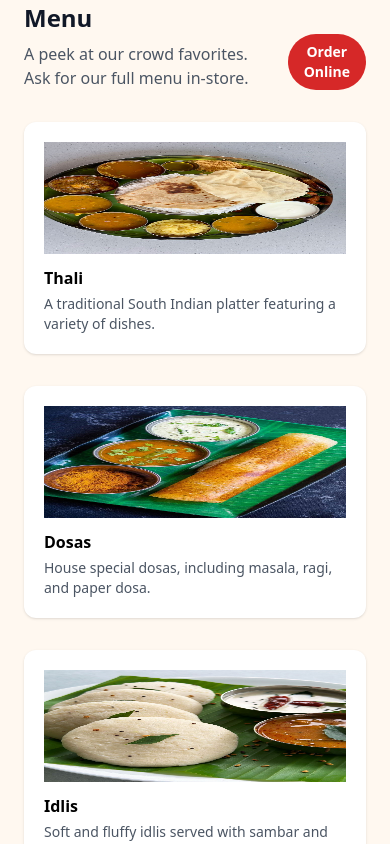
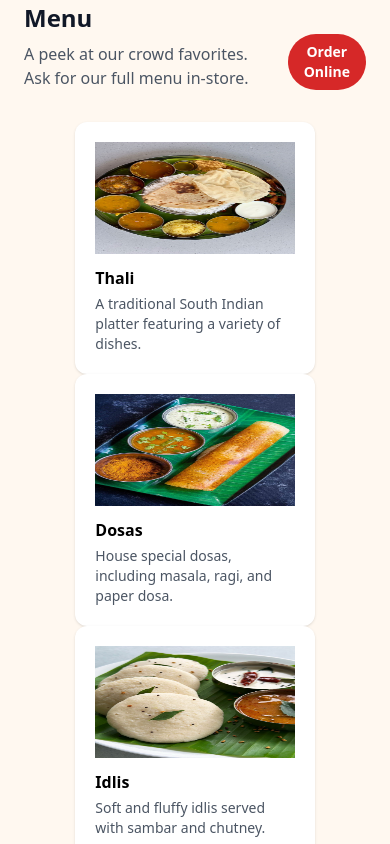
Before and after one commit to agilewitinternal/ruchicuisine, a React (Vite) app: page / in a window 390 px wide. Shown: the part 1460-2304 px from the top of the page. Built offline with nearby package versions, Linux system fonts and the light colour scheme; the HTML template or start-up script is replaced by a standard one.

Commit message:
update phone and images in menu

```diff
--- a/src/components/Footer.tsx
+++ b/src/components/Footer.tsx
@@ -34,7 +34,7 @@ return (
 <div>
 <h5 className="font-semibold mb-3">Contact Us</h5>
 <ul className="space-y-1 text-sm text-gray-700">
-<li><strong>Phone:</strong> +1 (650) 252-2922</li>
+<li><strong>Phone:</strong> +1 615-535-3766</li>
 <li><strong>Email:</strong> info@ruchinashville.com</li>
 <li><strong>Visit Us:</strong> Midtown, Nashville, TN</li>
 <li>Sun–Thu 11am–11pm • Fri–Sat 11am–12am</li>
--- a/src/components/MenuHighlights.tsx
+++ b/src/components/MenuHighlights.tsx
@@ -28,7 +28,7 @@ const dosas = [
 
 function Card({ it }: { it: { imag:any; title: string; desc: string; price: string } }) {
     return (
-        <div className="bg-white rounded-xl shadow p-5 hover:shadow-lg transition">
+        <div className="bg-white rounded-xl shadow w-[70%] mx-auto p-5 hover:shadow-lg transition">
             <div className="h-28 bg-ruchiCream rounded mb-3 flex items-center justify-center text-ruchiGreen font-bold"><img src={it.imag} alt={it.title} className="h-[100%] w-[100%]" /></div>
             <h3 className="font-semibold">{it.title}</h3>
             <p className="text-sm text-gray-600 mt-1">{it.desc}</p>
@@ -81,7 +81,7 @@ export default function MenuHighlights() {
                     </div>
                 </div>
 
-                <div className="mt-8 grid grid-cols-1 sm:grid-cols-2 lg:grid-cols-3 gap-8">
+                <div className="mt-8 grid grid-cols-1 sm:grid-cols-2 lg:grid-cols-5">
                     {dosas.map(it => (
                         <Card key={it.title} it={it} />
                     ))}
```
